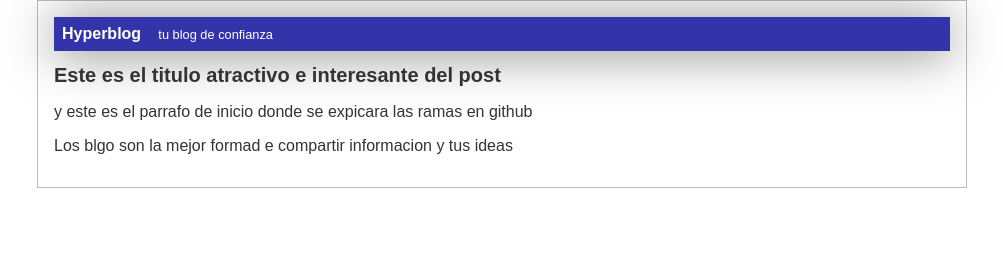
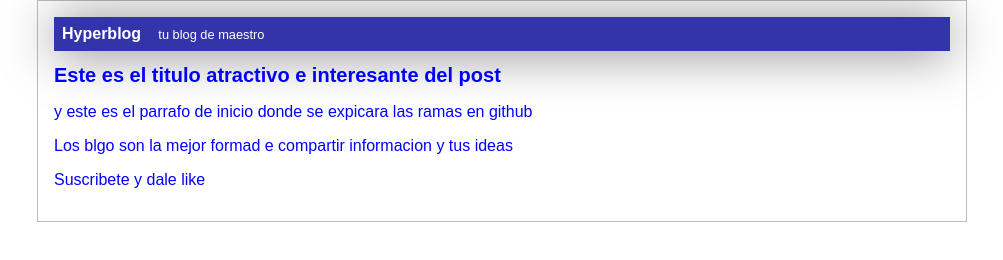
Before and after one commit to nodored/hyperblog, a plain HTML site: page index.html in a window 1280 px wide. Shown: the whole page, without its empty margins (138-1141 px from the left). Drawn offline with Linux system fonts and the light colour scheme.

Commit message:
agregue suscripcion, cambie la cabecera, y puse todo azul

```diff
--- a/css/estilos.css
+++ b/css/estilos.css
@@ -1,5 +1,5 @@
 body {
-    color: #333;
+    color: blue;
     text-align: center;
     font-family: Arial;
     font-size: 16px;
--- a/index.html
+++ b/index.html
@@ -7,12 +7,13 @@
     <body>
         <div id="container">
             <div id="cabecera">
-                Hyperblog <span id="tagline">tu blog de confianza</span>
+                Hyperblog <span id="tagline">tu blog de maestro</span>
             </div>
             <div id="post">
                 <h1>Este es el titulo atractivo e interesante del post</h1>
                 <p>y este es el parrafo de inicio donde se expicara las ramas en github</p>
                 <p>Los blgo son la mejor formad e compartir informacion y tus ideas</p>
+                <p>Suscribete y dale like</p>
             </div>
         </div>
     </body>
```
